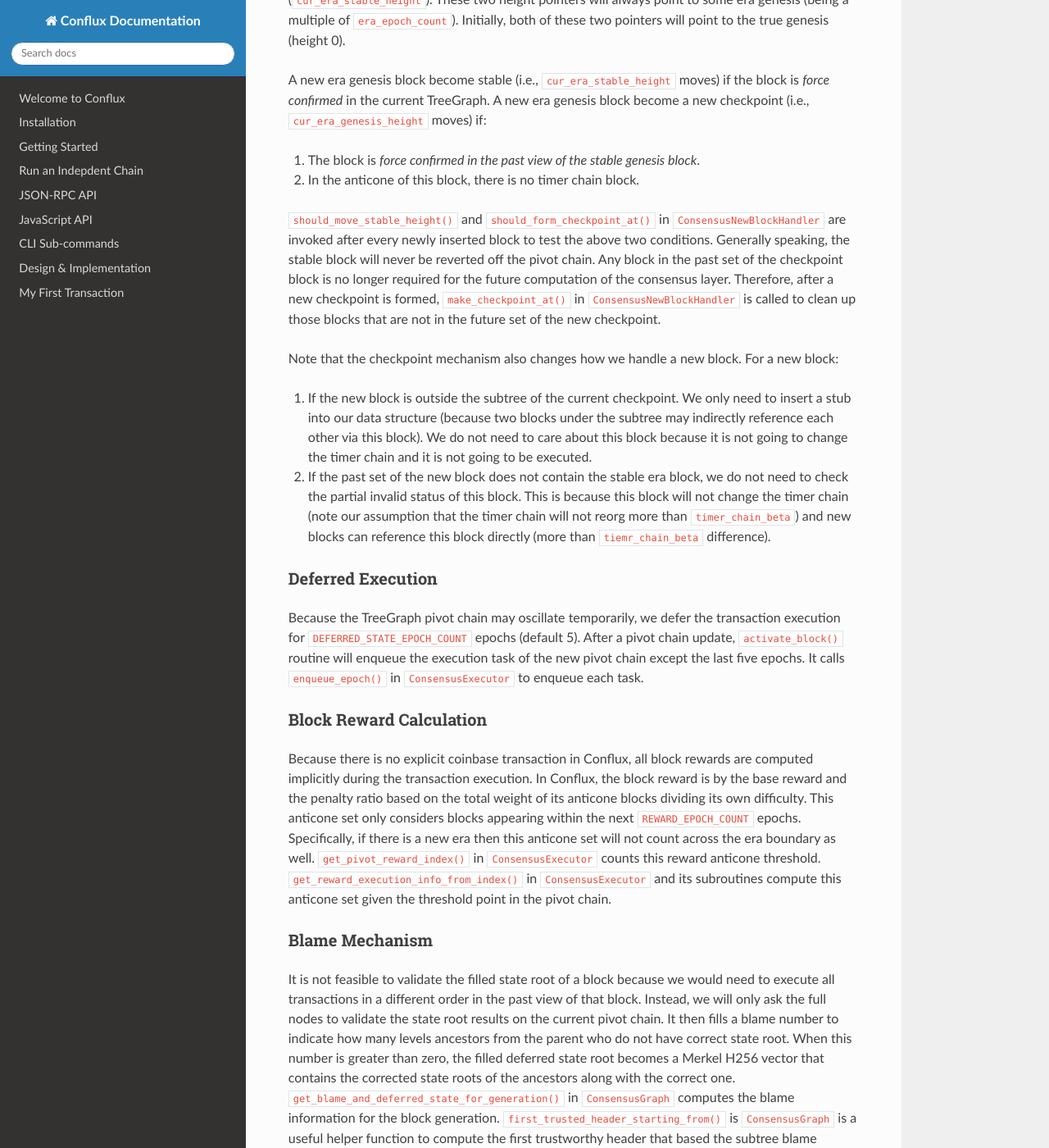
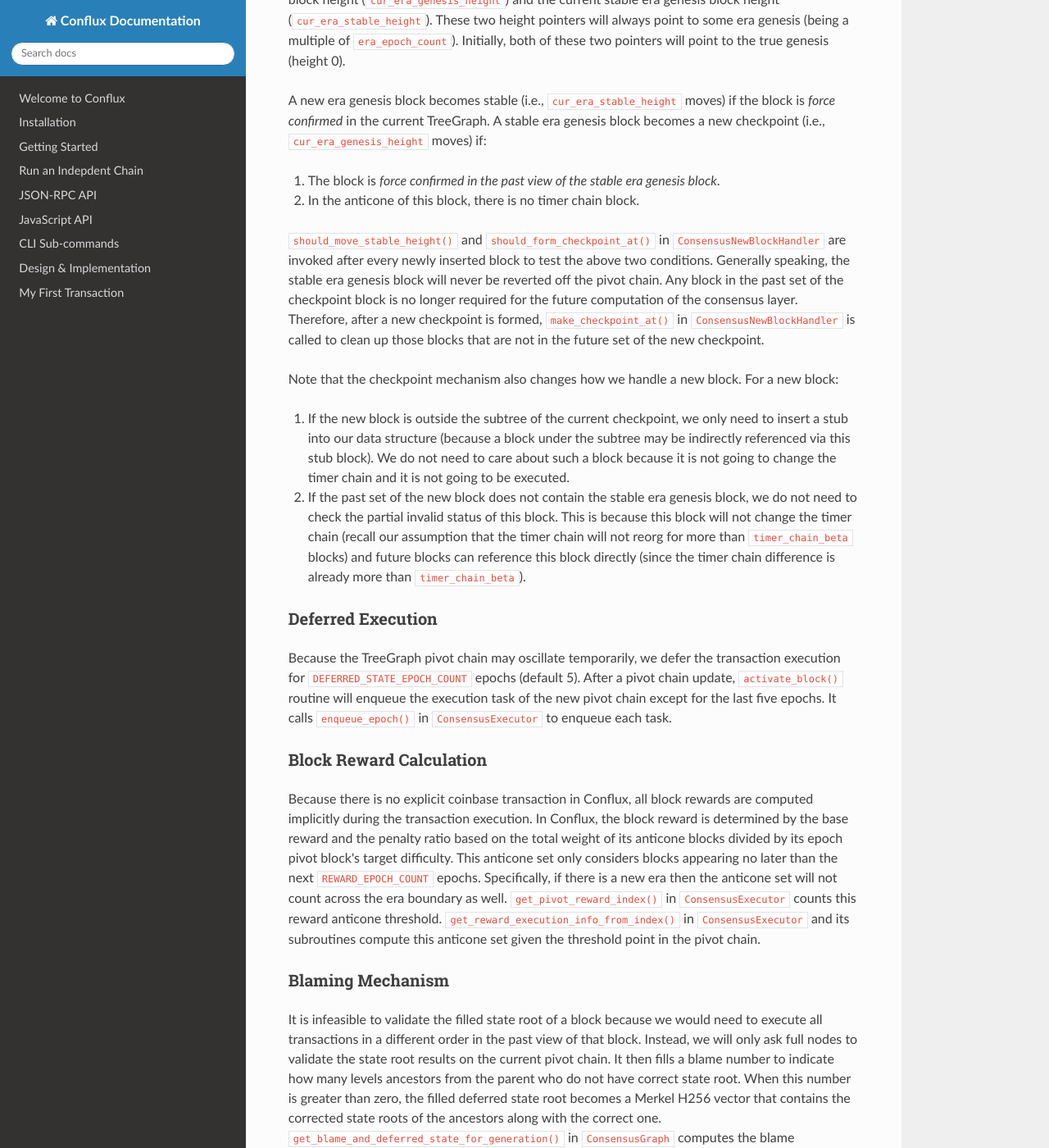
Before and after one commit to Conflux-Chain/conflux-doc, an MkDocs documentation site: the page built from docs/consensus.md, in a window 1280 px wide and 1400 px high, scrolled down 7032 px. Shown: the whole window at 82% size. Built offline with MkDocs 1.6.1, drawn with Linux system fonts in a browser that asks for light colours; nearby versions of some CDN libraries; some of the changed text lies outside the part shown.

Commit message:
minor changes and fixing typos

```diff
--- a/docs/consensus.md
+++ b/docs/consensus.md
@@ -94,7 +95,7 @@
 `ConfirmationMeter` (core/src/consensus/consensus_inner/confirmation_meter.rs)
 conservatively calculates the confirmation risk of each pivot chain block. Its
 result will be useful for the storage layer to determine when it is *safe* to
-discard old snapshots. It also can be used to serve RPC queries about block
+discard old snapshots. It can also be used to serve RPC queries about block
 confirmation if we decide to provide such RPC.
 
 ### AnticoneCache and PastsetCache
@@ -128,7 +129,7 @@
 1. *almost every block* will go into the total order, not just the agreed pivot
 chain.
 
-2. The transaction validity and the block validity are *independent*. A
+2. The transaction validity and the block validity are *independent*. For example, a
 transaction is invalid if it was included before or it cannot carry out due to
 insufficient balance. Such invalid transactions will become noop during the
 execution. However, *unlike Bitcoin and Ethereum blocks containing such
@@ -136,22 +137,22 @@
 
 In `ConsensusGraphInner`, the arena index of the current pivot chain blocks are
 stored in order in the `pivot_chain[]` vector. To maintain it, we calculate the
-least common ancestor (LCA) between the newly inserted block and the current best
+lowest common ancestor (LCA) between the newly inserted block and the current best
 block following the GHAST rule. If the fork corresponding to the newly inserted
-block for the LCA ended up to be heavier. We will update the `pivot_chain[]` from
+block for the LCA ended up to be heavier, we will update the `pivot_chain[]` from
 the forked point.
 
 ### Timer Chain
 
-Blocks whose PoW quality is `timer_chain_difficulty_ratio` times higher than the supposed
+Blocks whose PoW quality is `timer_chain_difficulty_ratio` times higher than the target
 difficulty are *timer blocks*. The `is_timer` field of the block will be set to
 True. The consensus algorithm then finds the longest timer block chain (more
-accurately, with heaviest accumulated difficulties) similar to the Bitcoin
+accurately, with greatest accumulated difficulty) similar to the Bitcoin
 consensus algorithm of finding the longest chain. The arena index of this
 longest timer chain will be stored into `timer_chain[]`.
 
 The rationale of the timer chain is to provide a coarse-grained measurement of
-the time that cannot be influenced by a malicious attacker. Because timer blocks
+time that cannot be influenced by a malicious attacker. Because timer blocks
 are rare and generated slowly (if `timer_chain_difficulty_ratio` is properly
 high), a malicious attacker cannot prevent the growth of the timer chain unless
 it has the majority of the computation power. Therefore how many timer chain
@@ -176,17 +177,17 @@
 start to generate adaptive blocks, i.e., blocks whose weights are redistributed
 significantly so that there will be many zero weight blocks with a rare set of
 very heavy blocks. Specifically, if the PoW quality of an adaptive block is
-`adaptive_heavy_block_ratio` higher than the supposed difficulty, the block
-will have a weight of `adaptive_heavy_block_ratio`. Otherwise, the block will
+`adaptive_heavy_block_ratio` times of the target difficulty, the block
+will have a weight of `adaptive_heavy_block_ratio`; otherwise, the block will
 have a weight of zero. This effectively slows down the confirmation
 temporarily but will ensure the consensus progress.
 
 Because adaptive weight is a mechanism to defend against rare liveness attacks,
 it should not be turned on during the normal scenario. A new block is adaptive
-only if 1) one of its ancestor blocks is still not the dominant subtree
-comparing to its siblings and 2) a significantly long period of time has passed
-between the generation of the ancestor block and the new block (i.e., the
-difference of `timer_chain_height`). `ConsensusGraphInner::adaptive_weight()`
+only if: 1) one of its ancestor blocks is still not the dominant subtree
+comparing to its siblings, and 2) a significantly long period of time has passed
+between the generation of that ancestor block and the new block (i.e., the
+difference of `timer_chain_height` is sufficiently large). `ConsensusGraphInner::adaptive_weight()`
 and its subroutines implement the algorithm to determine whether a block is
 adaptive or not. Note that the implementation uses another link-cut-tree
 `adaptive_tree` as a helper. Please see the inlined comments for the
@@ -200,7 +201,7 @@
 parent block and whether it should be adaptive or not.
 
 The Conflux consensus algorithm defines those blocks who choose incorrect
-parents or fill in incorrect adaptive status as partial invalid blocks. For a
+parents or fill in incorrect adaptive status as *partial invalid blocks*. For a
 partial invalid block, the `partial_invalid` field will be set to True. The
 algorithm requires the partial invalid blocks being treated differently from
 the normal blocks in three ways:
@@ -229,8 +230,8 @@
 `active_cnt` of the block becomes zero. The field `activated` denotes whether a
 block is active or not. For partially invalid blocks, their activation will be
 delayed till the current timer chain height of the ledger is `timer_chain_beta`
-higher than the invalid block. New generated blocks will not reference any
-inactive blocks, i.e., these inactive blocks are treated as if they are not in
+higher than the invalid block. Newly generated blocks will not reference any
+inactive blocks, i.e., these inactive blocks are treated as if they were not in
 the TreeGraph.
 
 ### Anticone, Past View, and Ledger View
@@ -313,7 +314,7 @@
 Note that this force confirm rule is also defined based on *past view* of each
 block. With the computed anticone information, `compute_timer_chain_tuple()` in
 `ConsensusGraphInner` computes the timer chain related information of each
-block under its past view. The results of this function is the difference of
+block under its past view. The results of this function include the difference of
 the `timer_chain[]`, `timer_chain_accumulative_lca[]`, and `timer_chain_height`
 between the ledger view and the past view. We can use the diff and the current
 ledger view values to get the past view values.
@@ -327,32 +328,32 @@
 At the era boundary, there are several differences from the normal case.
 
 1. A block will enter the total order for execution only if 1) it is under the
-subtree of the previous era and 2) it is inside the past set of the next era in
+subtree of the previous era genesis and 2) it is inside the past set of the next era genesis in
 the pivot chain.
 
-2. Anticone penalty calculation for the block reward does not go over the era
+2. Anticone penalty calculation for the block reward does not go across the era
 boundary.
 
 ### Checkpoint
 
 Inside `ConsensusGraphInner`, there are two key height pointers, the current
 checkpoint era genesis block height (`cur_era_genesis_height`) and the current
-stable era block height (`cur_era_stable_height`). These two height pointers
+stable era genesis block height (`cur_era_stable_height`). These two height pointers
 will always point to some era genesis (being a multiple of `era_epoch_count`).
 Initially, both of these two pointers will point to the true genesis (height
 0).
 
-A new era genesis block become stable (i.e., `cur_era_stable_height` moves) if
-the block is *force confirmed* in the current TreeGraph. A new era genesis
-block become a new checkpoint (i.e., `cur_era_genesis_height` moves) if:
+A new era genesis block becomes stable (i.e., `cur_era_stable_height` moves) if
+the block is *force confirmed* in the current TreeGraph. A stable era genesis
+block becomes a new checkpoint (i.e., `cur_era_genesis_height` moves) if:
 
-1. The block is *force confirmed in the past view of the stable genesis block*.
+1. The block is *force confirmed in the past view of the stable era genesis block*.
 
 2. In the anticone of this block, there is no timer chain block.
 
 `should_move_stable_height()` and `should_form_checkpoint_at()` in
 `ConsensusNewBlockHandler` are invoked after every newly inserted block to test
-the above two conditions. Generally speaking, the stable block will never be
+the above two conditions. Generally speaking, the stable era genesis block will never be
 reverted off the pivot chain. Any block in the past set of the checkpoint block
 is no longer required for the future computation of the consensus layer.
 Therefore, after a new checkpoint is formed, `make_checkpoint_at()` in
@@ -362,53 +363,53 @@
 Note that the checkpoint mechanism also changes how we handle a new block. For
 a new block:
 
-1. If the new block is outside the subtree of the current checkpoint. We only
-need to insert a stub into our data structure (because two blocks under the
-subtree may indirectly reference each other via this block). We do not need to
-care about this block because it is not going to change the timer chain and it
+1. If the new block is outside the subtree of the current checkpoint, we only
+need to insert a stub into our data structure (because a block under the
+subtree may be indirectly referenced via this stub block). We do not need to
+care about such a block because it is not going to change the timer chain and it
 is not going to be executed.
 
-2. If the past set of the new block does not contain the stable era block, we
+2. If the past set of the new block does not contain the stable era genesis block, we
 do not need to check the partial invalid status of this block. This is because
-this block will not change the timer chain (note our assumption that the timer
-chain will not reorg more than `timer_chain_beta`) and new blocks can reference
-this block directly (more than `tiemr_chain_beta` difference).
+this block will not change the timer chain (recall our assumption that the timer
+chain will not reorg for more than `timer_chain_beta` blocks) and future blocks can reference
+this block directly (since the timer chain difference is already more than `timer_chain_beta`).
 
 ### Deferred Execution
 
 Because the TreeGraph pivot chain may oscillate temporarily, we defer the
 transaction execution for `DEFERRED_STATE_EPOCH_COUNT` epochs (default 5).
 After a pivot chain update, `activate_block()` routine will enqueue the
-execution task of the new pivot chain except the last five epochs. It calls
+execution task of the new pivot chain except for the last five epochs. It calls
 `enqueue_epoch()` in `ConsensusExecutor` to enqueue each task.
 
 ### Block Reward Calculation
 
 Because there is no explicit coinbase transaction in Conflux, all block rewards
 are computed implicitly during the transaction execution. In Conflux, the block
-reward is by the base reward and the penalty ratio based on the total weight of
-its anticone blocks dividing its own difficulty. This anticone set only
-considers blocks appearing within the next `REWARD_EPOCH_COUNT` epochs.
-Specifically, if there is a new era then this anticone set will not count across
+reward is determined by the base reward and the penalty ratio based on the total weight of
+its anticone blocks divided by its epoch pivot block's target difficulty. This anticone set only
+considers blocks appearing no later than the next `REWARD_EPOCH_COUNT` epochs.
+Specifically, if there is a new era then the anticone set will not count across
 the era boundary as well. `get_pivot_reward_index()` in `ConsensusExecutor`
 counts this reward anticone threshold.
 `get_reward_execution_info_from_index()` in `ConsensusExecutor` and its
 subroutines compute this anticone set given the threshold point in the pivot
 chain.
 
-### Blame Mechanism
+### Blaming Mechanism
 
-It is not feasible to validate the filled state root of a block because we
+It is infeasible to validate the filled state root of a block because we
 would need to execute all transactions in a different order in the past view of
-that block. Instead, we will only ask the full nodes to validate the state root
+that block. Instead, we will only ask full nodes to validate the state root
 results on the current pivot chain. It then fills a blame number to indicate
 how many levels ancestors from the parent who do not have correct state root.
 When this number is greater than zero, the filled deferred state root becomes a
 Merkel H256 vector that contains the corrected state roots of the ancestors
 along with the correct one. `get_blame_and_deferred_state_for_generation()` in
 `ConsensusGraph` computes the blame information for the block generation.
-`first_trusted_header_starting_from()` is ``ConsensusGraph`` is a useful helper
-function to compute the first trustworthy header that based the subtree blame
+`first_trusted_header_starting_from()` in ``ConsensusGraph`` is a useful helper
+function to compute the first trustworthy header based on the subtree blame
 information.
 
 ## Multi-Thread Design
@@ -426,8 +427,8 @@
 thread consumes each block one by one and invokes `consensus::on_new_block()`
 to process it. Note that the synchronization layer ensures the new block to be
 *header-ready* when it is delivered to `Consensus Worker`, i.e., all of its
-ancestor/past blocks are already delivered to the consensus before it is
-delivered. This enables the consensus layer to always deal with a complete
+ancestor/past blocks are already delivered to the consensus layer before itself.
+This enables the consensus layer to always deal with a well-defined
 direct acyclic graph without holes.
 
 One advantage of having a single thread to be dedicated to the consensus
```
Also changed, not shown: other parts of docs/consensus.md (+8 -7 lines).
